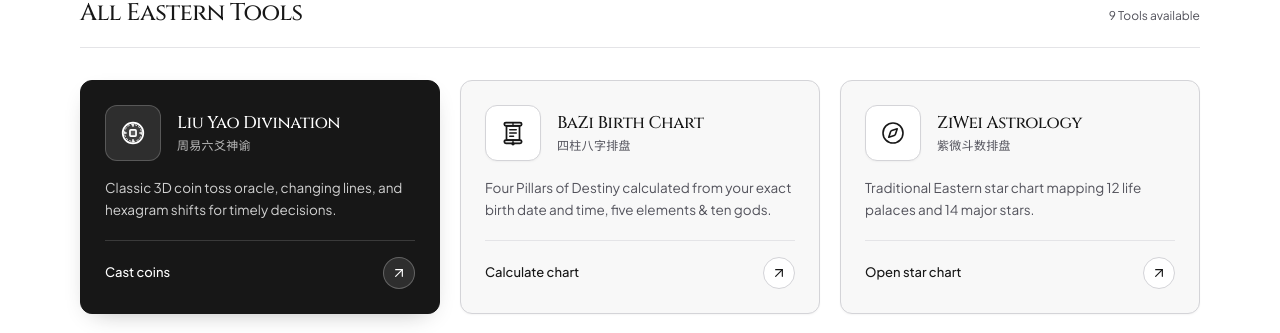
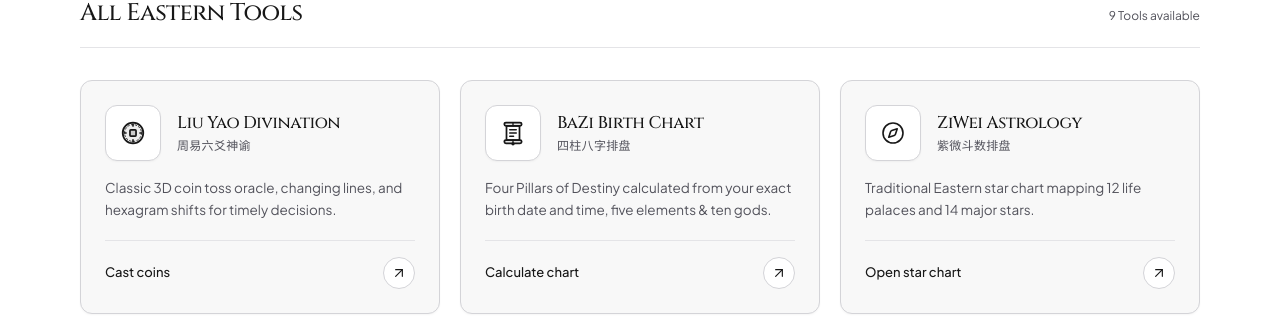
Before and after one commit to hhc883/yitarot, a Next.js app: page /en/east in a window 1280 px wide. Shown: the part 587-920 px from the top of the page. Built offline with nearby package versions, Linux system fonts and the light colour scheme; no server answers.

Commit message:
fix(site): give every tool card equal visual weight

```diff
--- a/src/app/[lang]/east/page.tsx
+++ b/src/app/[lang]/east/page.tsx
@@ -274,7 +274,7 @@ export default async function EastLandingPage({ params }: { params: Promise<{ la
           </div>
 
           <ToolCardGridMotion className="mt-8 grid grid-cols-1 gap-4 sm:grid-cols-2 sm:gap-5 lg:grid-cols-3">
-            {tools.map((tool, index) => (
+            {tools.map((tool) => (
               <FeatureCard
                 key={tool.href}
                 href={tool.href}
@@ -283,7 +283,6 @@ export default async function EastLandingPage({ params }: { params: Promise<{ la
                 subtitle={isEn ? tool.titleZh : tool.titleEn}
                 desc={isEn ? tool.descEn : tool.descZh}
                 action={isEn ? tool.actionEn : tool.actionZh}
-                featured={index === 0}
                 prefetch={tool.href.endsWith('/east/almanac') ? false : undefined}
               />
             ))}
--- a/src/app/[lang]/west/page.tsx
+++ b/src/app/[lang]/west/page.tsx
@@ -282,7 +282,7 @@ export default async function WestLandingPage({ params }: { params: Promise<{ la
           </div>
 
           <ToolCardGridMotion className="mt-8 grid grid-cols-1 gap-4 sm:grid-cols-2 sm:gap-5 lg:grid-cols-3">
-            {tools.map((tool, index) => (
+            {tools.map((tool) => (
               <FeatureCard
                 key={tool.href}
                 href={tool.href}
@@ -291,7 +291,6 @@ export default async function WestLandingPage({ params }: { params: Promise<{ la
                 subtitle={isEn ? tool.titleZh : tool.titleEn}
                 desc={isEn ? tool.descEn : tool.descZh}
                 action={isEn ? tool.actionEn : tool.actionZh}
-                featured={index === 0}
               />
             ))}
           </ToolCardGridMotion>
--- a/src/components/site/FeatureCard.tsx
+++ b/src/components/site/FeatureCard.tsx
@@ -9,14 +9,13 @@ export interface FeatureCardProps {
   subtitle?: string;
   desc: string;
   action: string;
-  featured?: boolean;
   prefetch?: boolean;
 }
 
 /**
  * 东 / 西专厅工具入口卡：
  * - 产品工具卡结构：左方章图章（56px）+ 标题与中英文副名 → 简短说明 → 底部对齐的操作标签与圆形箭头
- * - 支持墨黑主入口卡（featured）与浅灰壳/白章标准卡
+ * - 浅灰壳/白章标准卡
  * - 整卡为单一 <Link>，focus-visible 明确，无 JS 亦可完整阅读与交互
  */
 export function FeatureCard({
@@ -26,7 +25,6 @@ export function FeatureCard({
   subtitle,
   desc,
   action,
-  featured = false,
   prefetch
 }: FeatureCardProps) {
   return (
@@ -34,77 +32,41 @@ export function FeatureCard({
       href={href}
       prefetch={prefetch}
       data-tool-card=""
-      className={
-        featured
-          ? 'group relative flex h-full flex-col rounded-xl border border-[#171717] bg-[#171717] p-5 text-white shadow-[0_8px_24px_-14px_rgba(23,23,23,0.45)] transition-[border-color,background-color,box-shadow] duration-200 hover:border-[#27272A] hover:bg-[#27272A] active:scale-[0.995] motion-reduce:transition-none motion-reduce:active:scale-100 focus-visible:outline-2 focus-visible:outline-offset-2 focus-visible:outline-[#171717] sm:p-6'
-          : 'group relative flex h-full flex-col rounded-xl border border-[#D4D4D8] bg-[#F8F8F8] p-5 text-[#171717] shadow-[0_1px_2px_rgba(23,23,23,0.04)] transition-[border-color,background-color,box-shadow] duration-200 hover:border-[#A1A1AA] hover:bg-white hover:shadow-[0_10px_24px_-16px_rgba(23,23,23,0.16)] active:scale-[0.995] motion-reduce:transition-none motion-reduce:active:scale-100 focus-visible:outline-2 focus-visible:outline-offset-2 focus-visible:outline-[#171717] sm:p-6'
-      }
+      className="group relative flex h-full flex-col rounded-xl border border-[#D4D4D8] bg-[#F8F8F8] p-5 text-[#171717] shadow-[0_1px_2px_rgba(23,23,23,0.04)] transition-[border-color,background-color,box-shadow] duration-200 hover:border-[#A1A1AA] hover:bg-white hover:shadow-[0_10px_24px_-16px_rgba(23,23,23,0.16)] active:scale-[0.995] motion-reduce:transition-none motion-reduce:active:scale-100 focus-visible:outline-2 focus-visible:outline-offset-2 focus-visible:outline-[#171717] sm:p-6"
     >
       <div className="flex items-center gap-4">
         <span
           data-tool-stamp=""
           aria-hidden="true"
-          className={
-            featured
-              ? 'flex h-14 w-14 shrink-0 items-center justify-center rounded-xl border border-white/20 bg-white/10 text-white transition-transform duration-200 ease-out group-hover:[transform:translateY(-2px)] motion-reduce:transition-none motion-reduce:group-hover:[transform:none] [[data-gsap-motion=true]_&]:transition-none [[data-gsap-motion=true]_&]:group-hover:[transform:none]'
-              : 'flex h-14 w-14 shrink-0 items-center justify-center rounded-xl border border-[#D4D4D8] bg-white text-[#171717] shadow-[0_1px_2px_rgba(23,23,23,0.04)] transition-transform duration-200 ease-out group-hover:[transform:translateY(-2px)] motion-reduce:transition-none motion-reduce:group-hover:[transform:none] [[data-gsap-motion=true]_&]:transition-none [[data-gsap-motion=true]_&]:group-hover:[transform:none]'
-          }
+          className="flex h-14 w-14 shrink-0 items-center justify-center rounded-xl border border-[#D4D4D8] bg-white text-[#171717] shadow-[0_1px_2px_rgba(23,23,23,0.04)] transition-transform duration-200 ease-out group-hover:[transform:translateY(-2px)] motion-reduce:transition-none motion-reduce:group-hover:[transform:none] [[data-gsap-motion=true]_&]:transition-none [[data-gsap-motion=true]_&]:group-hover:[transform:none]"
         >
           {icon}
         </span>
 
         <div className="min-w-0 flex-1">
-          <h3
-            className={
-              featured
-                ? 'font-serif text-[17px] font-medium leading-snug tracking-tight text-white break-words'
-                : 'font-serif text-[17px] font-medium leading-snug tracking-tight text-[#171717] break-words'
-            }
-          >
+          <h3 className="font-serif text-[17px] font-medium leading-snug tracking-tight text-[#171717] break-words">
             {title}
           </h3>
           {subtitle && (
-            <p
-              className={
-                featured
-                  ? 'mt-1 text-[12px] leading-snug tracking-wide text-white/70 break-words'
-                  : 'mt-1 text-[12px] leading-snug tracking-wide text-[#52525B] break-words'
-              }
-            >
+            <p className="mt-1 text-[12px] leading-snug tracking-wide text-[#52525B] break-words">
               {subtitle}
             </p>
           )}
         </div>
       </div>
 
-      <p
-        className={
-          featured
-            ? 'mt-4 mb-5 text-[13.5px] leading-[1.6] text-white/80'
-            : 'mt-4 mb-5 text-[13.5px] leading-[1.6] text-[#52525B]'
-        }
-      >
+      <p className="mt-4 mb-5 text-[13.5px] leading-[1.6] text-[#52525B]">
         {desc}
       </p>
 
-      <div
-        className={
-          featured
-            ? 'mt-auto flex items-center justify-between gap-3 border-t border-white/15 pt-4'
-            : 'mt-auto flex items-center justify-between gap-3 border-t border-[#E4E4E7] pt-4'
-        }
-      >
-        <span className={featured ? 'text-[13px] font-medium text-white' : 'text-[13px] font-medium text-[#171717]'}>
+      <div className="mt-auto flex items-center justify-between gap-3 border-t border-[#E4E4E7] pt-4">
+        <span className="text-[13px] font-medium text-[#171717]">
           {action}
         </span>
         <span
           data-tool-arrow=""
           aria-hidden="true"
-          className={
-            featured
-              ? 'inline-flex h-8 w-8 shrink-0 items-center justify-center rounded-full border border-white/25 bg-white/10 text-white transition-transform duration-200 ease-out group-hover:[transform:translate(3px,-3px)] motion-reduce:transition-none motion-reduce:group-hover:[transform:none] [[data-gsap-motion=true]_&]:transition-none [[data-gsap-motion=true]_&]:group-hover:[transform:none]'
-              : 'inline-flex h-8 w-8 shrink-0 items-center justify-center rounded-full border border-[#D4D4D8] bg-white text-[#171717] transition-transform duration-200 ease-out group-hover:[transform:translate(3px,-3px)] motion-reduce:transition-none motion-reduce:group-hover:[transform:none] [[data-gsap-motion=true]_&]:transition-none [[data-gsap-motion=true]_&]:group-hover:[transform:none]'
-          }
+          className="inline-flex h-8 w-8 shrink-0 items-center justify-center rounded-full border border-[#D4D4D8] bg-white text-[#171717] transition-transform duration-200 ease-out group-hover:[transform:translate(3px,-3px)] motion-reduce:transition-none motion-reduce:group-hover:[transform:none] [[data-gsap-motion=true]_&]:transition-none [[data-gsap-motion=true]_&]:group-hover:[transform:none]"
         >
           <ArrowUpRight className="h-4 w-4" strokeWidth={1.75} />
         </span>
```
